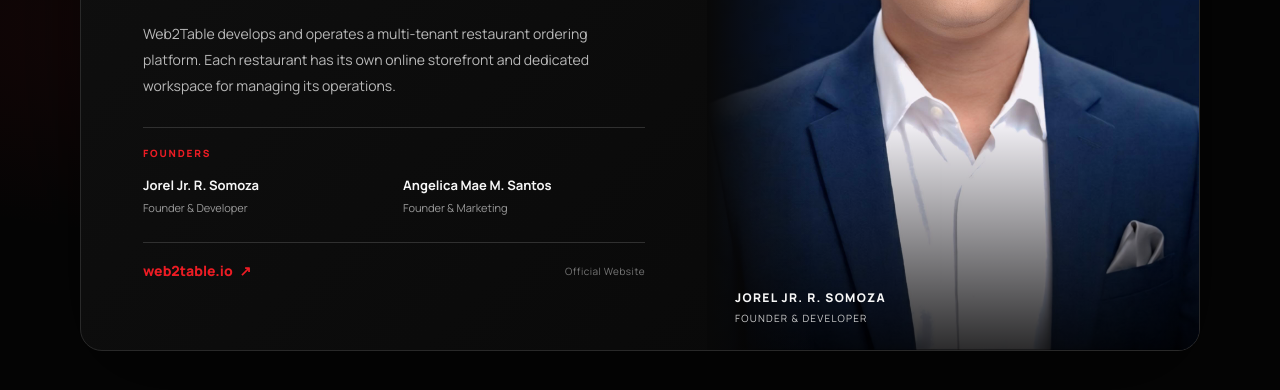
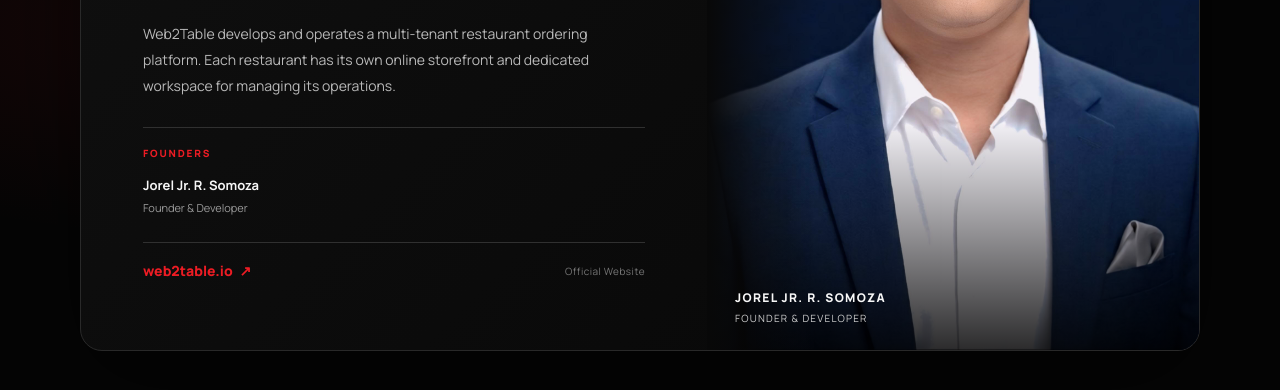
Before and after one commit to web2table/joreljrsomoza, a plain HTML site: page index.html in a window 1280 px wide. Shown: the part 374-764 px from the top of the page. Drawn offline with Linux system fonts and the light colour scheme.

Commit message:
Remove co-founder details from Jorel's business card

```diff
--- a/index.html
+++ b/index.html
@@ -34,10 +34,6 @@
           <strong>Jorel Jr. R. Somoza</strong>
           <span>Founder &amp; Developer</span>
         </div>
-        <div class="founder">
-          <strong>Angelica Mae M. Santos</strong>
-          <span>Founder &amp; Marketing</span>
-        </div>
       </div>
     </div>
 
```
